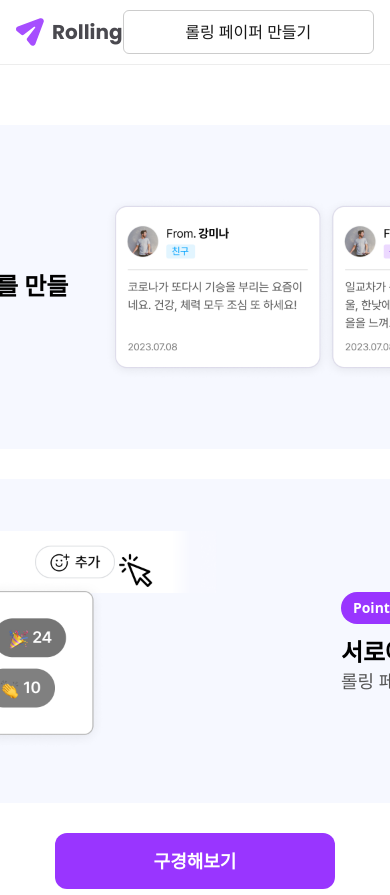
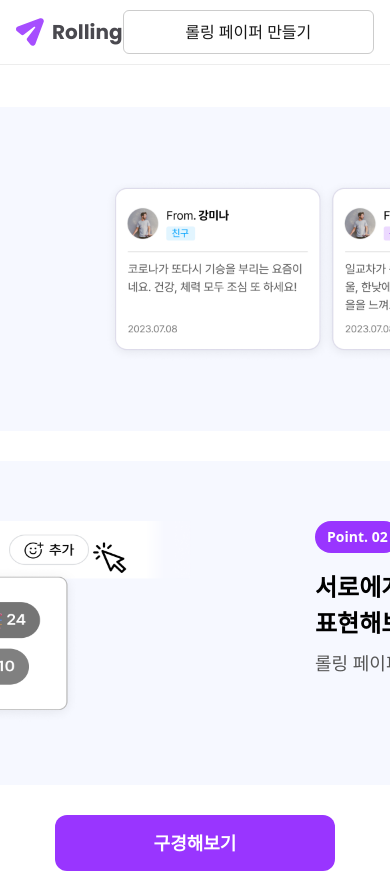
Before and after one commit to mxkxx1011/Rolling, a React (Create React App) app: page / in a window 390 px wide. Shown: the top 895 px of the page. Built offline with nearby package versions, Linux system fonts and the light colour scheme; no server answers; a small style sheet from the web is missing; a web font is replaced by a local one.

Commit message:
feat: homepage 반응형 구현 중

```diff
--- a/src/components/DeleteButton.jsx
+++ b/src/components/DeleteButton.jsx
@@ -4,7 +4,7 @@ import { ReactComponent as IconDelete } from '../assets/images/ic_deleted.svg';
 
 function DeleteButton({ disabled }) {
   return (
-    <Button disabled={disabled} type='delete' size='36' emoji={false}>
+    <Button disabled={disabled} order='delete' size='36' emoji={false}>
       <IconDelete />
     </Button>
   );
--- a/src/components/ToggleButton.jsx
+++ b/src/components/ToggleButton.jsx
@@ -16,7 +16,7 @@ function ToggleButton({ options, onOptionSelect }) {
       {options.map((option) => (
         <Button
           //key={option}
-          type={selectedOption === option ? 'secondary' : 'default'}
+          order={selectedOption === option ? 'secondary' : 'default'}
           size='40'
           handleClick={() => handleClick(option)}
         >
--- a/src/pages/home/HomePage.jsx
+++ b/src/pages/home/HomePage.jsx
@@ -2,26 +2,29 @@ import './HomePage.scss';
 import imageBanner01 from '../../assets/images/image_banner_01.png';
 import imageBanner02 from '../../assets/images/image_banner_02.png';
 import Button from 'components/Button';
+import { Link } from 'react-router-dom';
 
 function HomePage() {
   return (
     <>
       <div className='main-container'>
-        <div className='banner odd'>
+        <div className='banner'>
           <div className='banner-content'>
             <div className='content-point'>Point. 01</div>
             <div className='content-title'>
-              누구나 손쉽게, 온라인 롤링 페이퍼를 만들 수 있어요
+              누구나 손쉽게, 온라인 <br />
+              롤링 페이퍼를 만들 수 있어요
             </div>
             <div className='content-ex'>로그인 없이 자유롭게 만들어요.</div>
           </div>
           <img src={imageBanner01} className='banner-image' />
         </div>
-        <div className='banner even'>
+        <div className='banner'>
           <div className='banner-content'>
             <span className='content-point'>Point. 02</span>
             <div className='content-title'>
-              서로에게 이모지로 감정을 표현해보세요
+              서로에게 이모지로 감정을 <br />
+              표현해보세요
             </div>
             <div className='content-ex'>
               롤링 페이퍼에 이모지를 추가할 수 있어요.
@@ -29,9 +32,11 @@ function HomePage() {
           </div>
           <img src={imageBanner02} className='banner-image' />
         </div>
-        <Button order='primary' size='56' className='take-a-look'>
-          구경해보기
-        </Button>
+        <Link to='/list'>
+          <Button order='primary' size='56' className='take-a-look'>
+            구경해보기
+          </Button>
+        </Link>
       </div>
     </>
   );
--- a/src/pages/home/HomePage.scss
+++ b/src/pages/home/HomePage.scss
@@ -4,24 +4,25 @@
 
 .main-container {
   @include Flex(column, '', center, 30px);
-  margin-top: 60px;
 
   .banner {
-    @include Flex(row, '', center, '');
+    display: flex;
     background-color: $color--surface;
     height: 324px;
     width: 1200px;
     border-radius: 16px;
-    &.odd {
+    padding-top: 60px;
+
+    &:nth-child(odd) {
       flex-direction: row;
       padding-left: 60px;
-    }
-    &.even {
-      flex-direction: row-reverse;
-      padding-right: 60px;
-    }
+      justify-content: space-between;
     }
 
+    &:nth-child(even) {
+      flex-direction: row-reverse;
+      justify-content: flex-end;
+    }
     .banner-content {
       .content-point {
         display: inline-block;
@@ -36,18 +37,40 @@
       .content-title {
         margin: 8px 0px;
         @include font-style(24, bold);
+        line-height: 36px;
       }
       .content-ex {
         @include font-style(18, regular);
         color: $gray-500;
+        line-height: 28px;
       }
     }
 
     .banner-image {
       width: 720px;
+      height: 204px;
+    }
   }
 
   .take-a-look {
     width: 280px;
   }
 }
+
+@include desktop {
+  .main-container {
+    margin: 60px 0 24px 0;
+  }
+}
+
+@include tablet {
+  .main-container {
+    margin: 49px 24px 24px;
+  }
+}
+
+@include mobile {
+  .main-container {
+    margin: 42px 20px 24px;
+  }
+}
```
Lines whose indentation alone changed are shown as unchanged.
